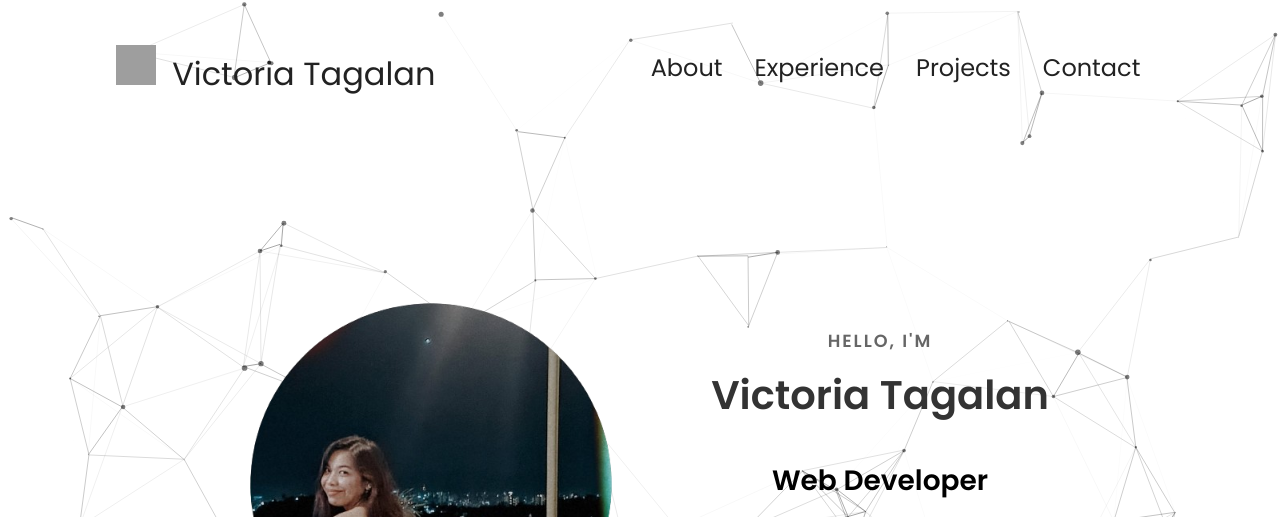
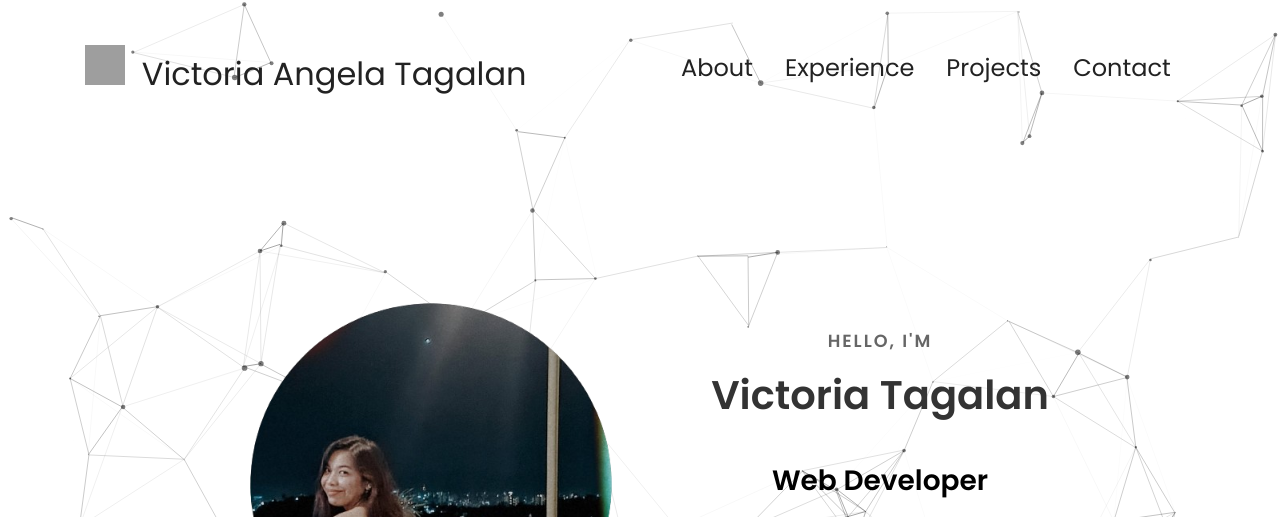
Before and after one commit to Viktworya/riaPortfolio2, a plain HTML site: page index.html in a window 1280 px wide. Shown: the top 517 px of the page. Drawn offline with nearby package versions, Linux system fonts and the light colour scheme; grey boxes are pictures that could not be loaded; animation ran at ten frames a second.

Commit message:
Update index.html

```diff
--- a/index.html
+++ b/index.html
@@ -8,8 +8,8 @@
     <link rel="stylesheet" href="mediaqueries.css">
     <link rel="icon" href="./assets/favicon.ico" type="image/x-icon">
     <!--SEO-->
-    <meta name="keywords" content="Victoria Angela Tagalan, Web Developer, Frontend, Backend, Portfolio, WordPress, Graphic Designer">
-<meta name="author" content="VA Tagalan">
+    <meta name="keywords" content="Victoria Angela Tagalan, Victoria Tagalan, Web Developer, Frontend, Backend, Portfolio, WordPress, Graphic Designer, Developer">
+<meta name="author" content="Victoria Tagalan">
 <script src="https://cdn.jsdelivr.net/particles.js/2.0.0/particles.min.js"></script>
 </head>
 
@@ -25,7 +25,7 @@
             <img width="30" height="30" src="https://img.icons8.com/ios-glyphs/30/do-not-disturb-2.png"
             alt="do-not-disturb-2"/>
           </button>
-          Victoria Tagalan</div>
+          Victoria Angela Tagalan</div>
         <div>
             <ul class="nav-links">
                 <li><a href="#about">About</a></li>
@@ -38,7 +38,7 @@
 
     </nav>
     <nav id="hamburger-nav">
-        <div class="logo">Victoria Tagalan</div>
+        <div class="logo">Victoria Angela Tagalan</div>
         <div class="hamburger-menu">
             <div class="hamburger-icon" onclick="toggleMenu()">
                 <span></span>
@@ -462,5 +462,7 @@
 </footer>
 
 <script src="script.js"></script>
+
+
 </body>
 </html>
```
